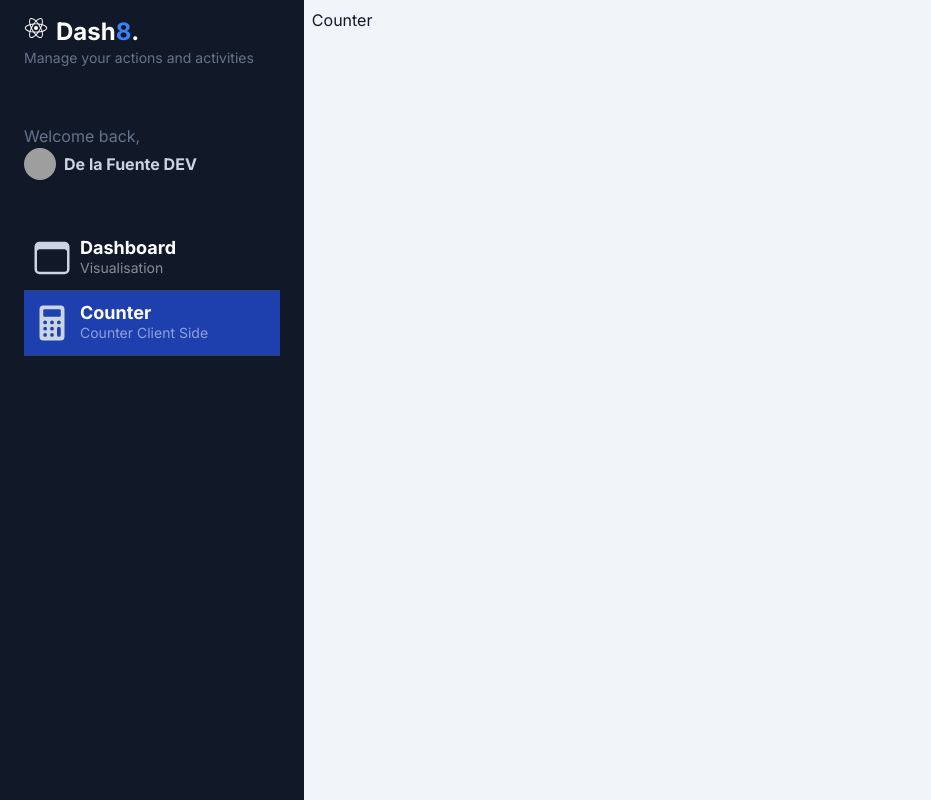
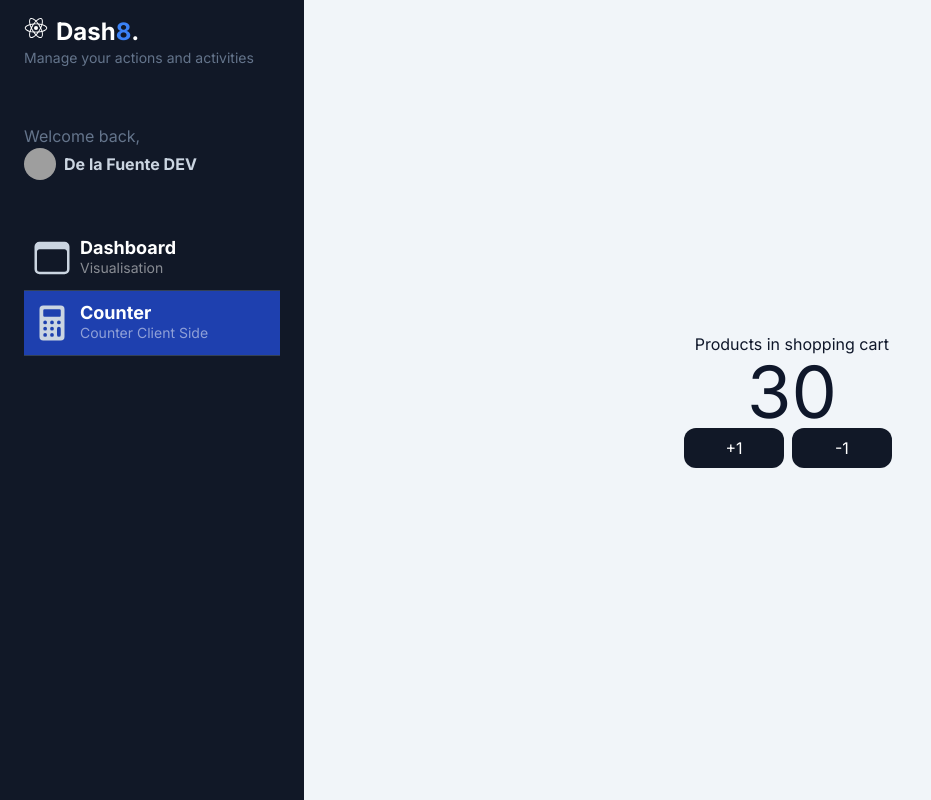
Before and after one commit to delafuentej/next_dashboard, a Next.js app: page /dashboard/counter in a window 1280 px wide. Shown: the whole page, without its empty margins (0-931 px from the left). Built offline with nearby package versions, Linux system fonts and the light colour scheme; grey boxes are pictures that could not be loaded.

Commit message:
state management

```diff
--- a/src/app/dashboard/counter/page.tsx
+++ b/src/app/dashboard/counter/page.tsx
@@ -1,8 +1,29 @@
-import React from 'react'
+
+
+
+import CartCounter from '@/app/shopping-cart/components/CartCounter';
+import { Metadata } from 'next';
+import React, { useState } from 'react';
+
+export const metadata: Metadata = {
+  title: 'Shopping Cart',
+  description:'Counter State',
+}
 
 const Counter = () =>{
+
   return (
-    <div>Counter</div>
+    <>
+       <div className='flex flex-col items-center justify-center w-full h-full'>
+      <span>Products in shopping cart</span>
+      {/* 'use client' => useState*/}
+      <CartCounter value={30}/>
+
+    </div>
+
+
+    </>
+
   )
 };
 
--- /dev/null
+++ b/src/app/shopping-cart/components/CartCounter.tsx
@@ -0,0 +1,40 @@
+'use client';
+
+import { useState } from "react";
+
+interface Props {
+    value?: number;
+}
+
+const CartCounter= ({value = 0}: Props)=> {
+
+    const[count,  setCount] = useState(value);
+
+    const addOne = () =>{
+     setCount( count +1);
+    }
+    const substOne = () => {
+     setCount( count -1);
+    }
+
+  return (
+    <>
+        <span className='text-7xl'>{count}</span>
+        <div className='flex'>
+            <button
+                onClick={addOne}
+                className='flex items-center justify-center p-2 rounded-xl bg-gray-900 text-white hover:bg-gray-600 transition-all w-[100px] mr-2'>+1
+            </button>
+            <button
+            onClick={substOne}
+            className='flex items-center justify-center p-2 rounded-xl bg-gray-900 text-white hover:bg-gray-600 transition-all w-[100px] mr-2'>-1
+            </button>
+        </div>
+
+
+    </>
+
+  )
+}
+
+export default CartCounter;
--- /dev/null
+++ b/src/app/shopping-cart/index.ts
@@ -0,0 +1 @@
+export * from './components/CartCounter';
```
